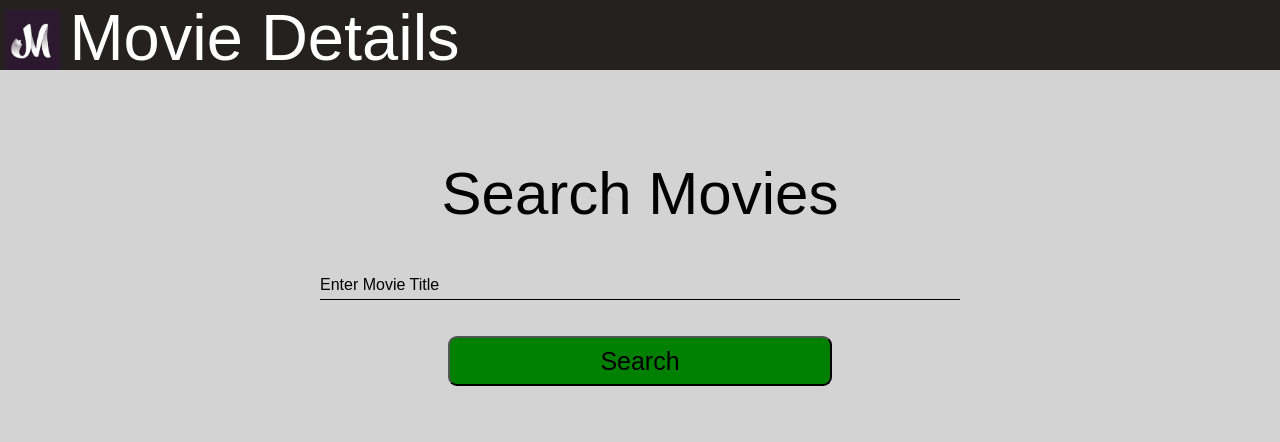
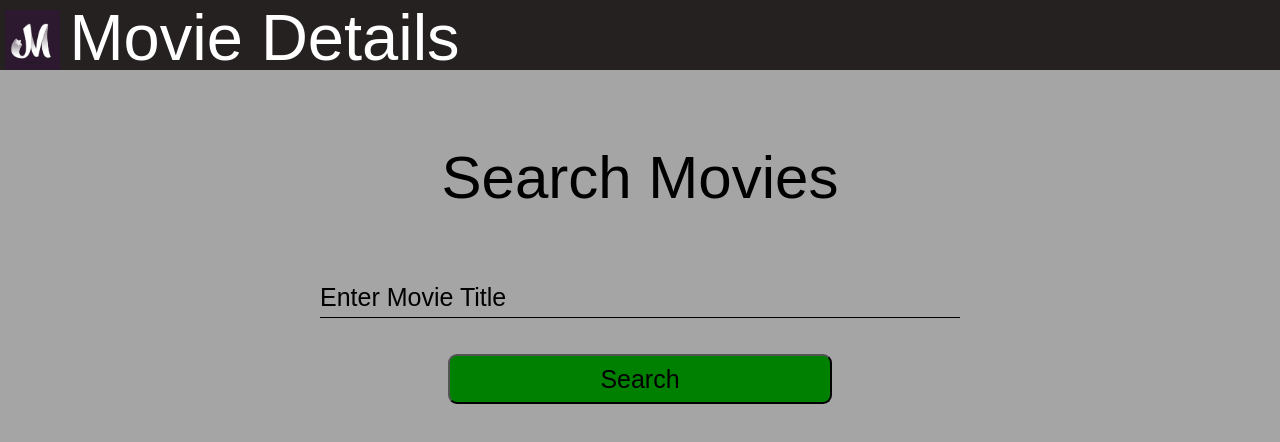
Before and after one commit to harsh-k12/mp1, a plain HTML site: page index.html in a window 1280 px wide. Drawn offline with Linux system fonts and the light colour scheme.

Commit message:
minPro10

```diff
--- a/style.css
+++ b/style.css
@@ -7,7 +7,7 @@
 }
 
 body{
-  background-color:  lightgray;
+  background-color:  rgb(165, 165, 165);
   display: flex;
   justify-content: space-around;
   align-items: center;
@@ -42,6 +42,7 @@ nav{
   position: fixed;
   border-radius: 3px;
   color: black;
+  padding-bottom: 50px;
 }
 
 .form{
@@ -56,8 +57,10 @@ nav{
   height: 100%;
   padding-top: 20px;
   border: none;
-  background-color: lightgray;
+  background-color: rgb(165, 165, 165);
   outline: none;
+  font-size: 25px;
+  text-align: center;
 }
 
 .form label{
@@ -87,13 +90,13 @@ nav{
   bottom: 5px;
   left: 0px;
   transition: all 0.3s ease;
+  font-size: 25px;
 }
 
 .form input:focus + .label-name .content-name,
 .form input:valid + .label-name .content-name {
   transform: translateY(-150%);
-  font-size: 14px;
-  color: red;
+  font-size: 16px;
 }
 
 .form input:focus + .label-name::after, .form input:valid + .label-name::after{
```
Also changed, not shown: index.html (+1 -1 lines).
